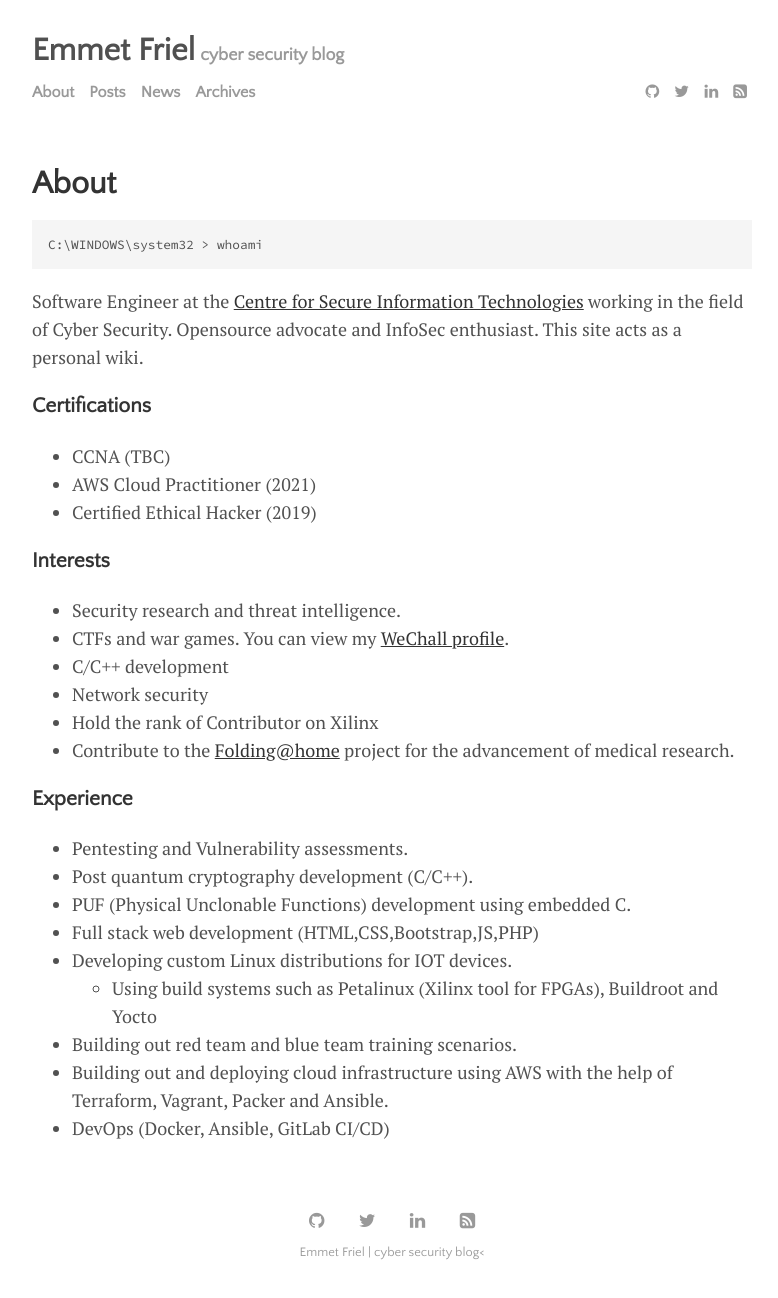
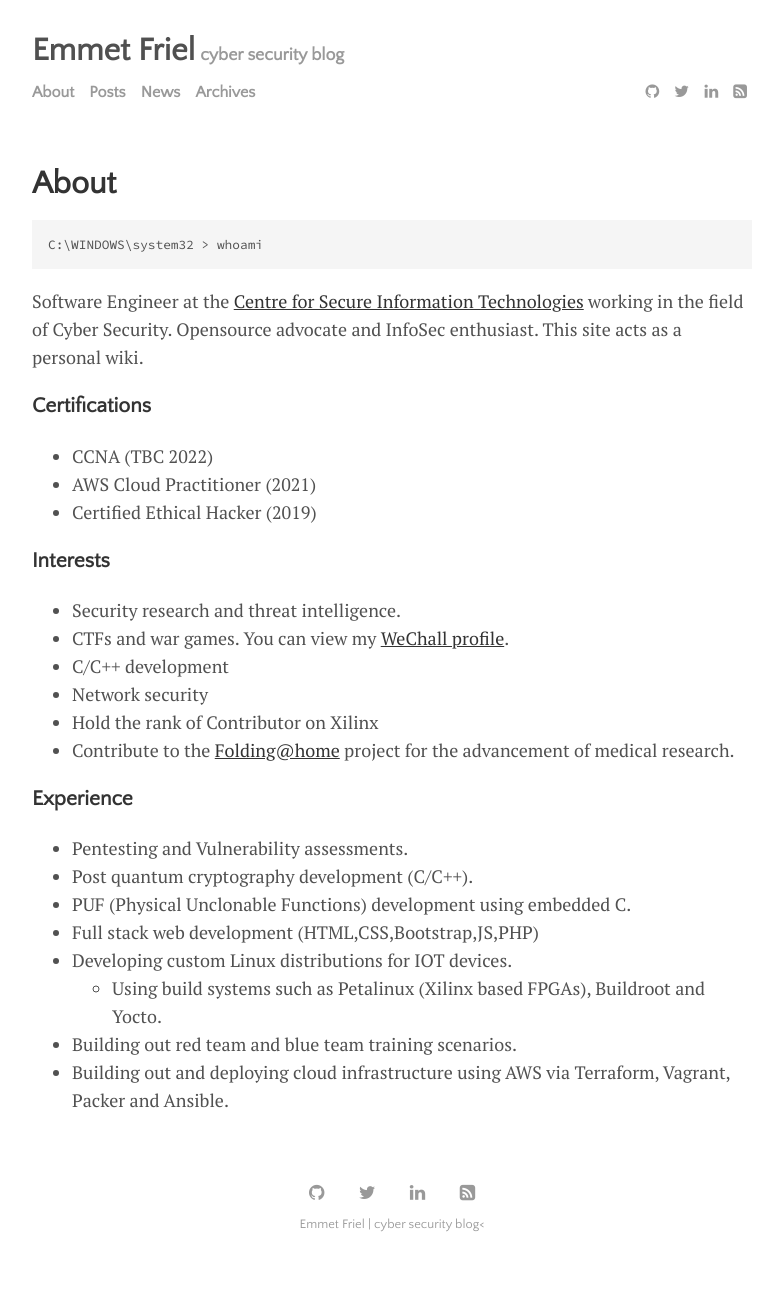
Before and after one commit to efriel94/ef_blog, a Jekyll site: the page built from menu/about.md, in a window 1280 px wide. Shown: the whole page, without its empty margins (248-1026 px from the left). Built offline with Jekyll 4.4.1, drawn with Linux system fonts in a browser that asks for light colours; after the commit the page ends 1270 px from its top, so only the background shows below that.

Commit message:
Updated about page

```diff
--- a/menu/about.md
+++ b/menu/about.md
@@ -11,7 +11,7 @@ Software Engineer at the [Centre for Secure Information Technologies](https://ww
 
 
 ### Certifications
-- CCNA (TBC)
+- CCNA (TBC 2022)
 - AWS Cloud Practitioner (2021)
 - Certified Ethical Hacker (2019)
 
@@ -30,7 +30,6 @@ Software Engineer at the [Centre for Secure Information Technologies](https://ww
 - PUF (Physical Unclonable Functions) development using embedded C.
 - Full stack web development (HTML,CSS,Bootstrap,JS,PHP)
 - Developing custom Linux distributions for IOT devices.
-    - Using build systems such as Petalinux (Xilinx tool for FPGAs), Buildroot and Yocto
+    - Using build systems such as Petalinux (Xilinx based FPGAs), Buildroot and Yocto.
 - Building out red team and blue team training scenarios.
-- Building out and deploying cloud infrastructure using AWS with the help of Terraform, Vagrant, Packer and Ansible.
-- DevOps (Docker, Ansible, GitLab CI/CD)
+- Building out and deploying cloud infrastructure using AWS via Terraform, Vagrant, Packer and Ansible.
```
